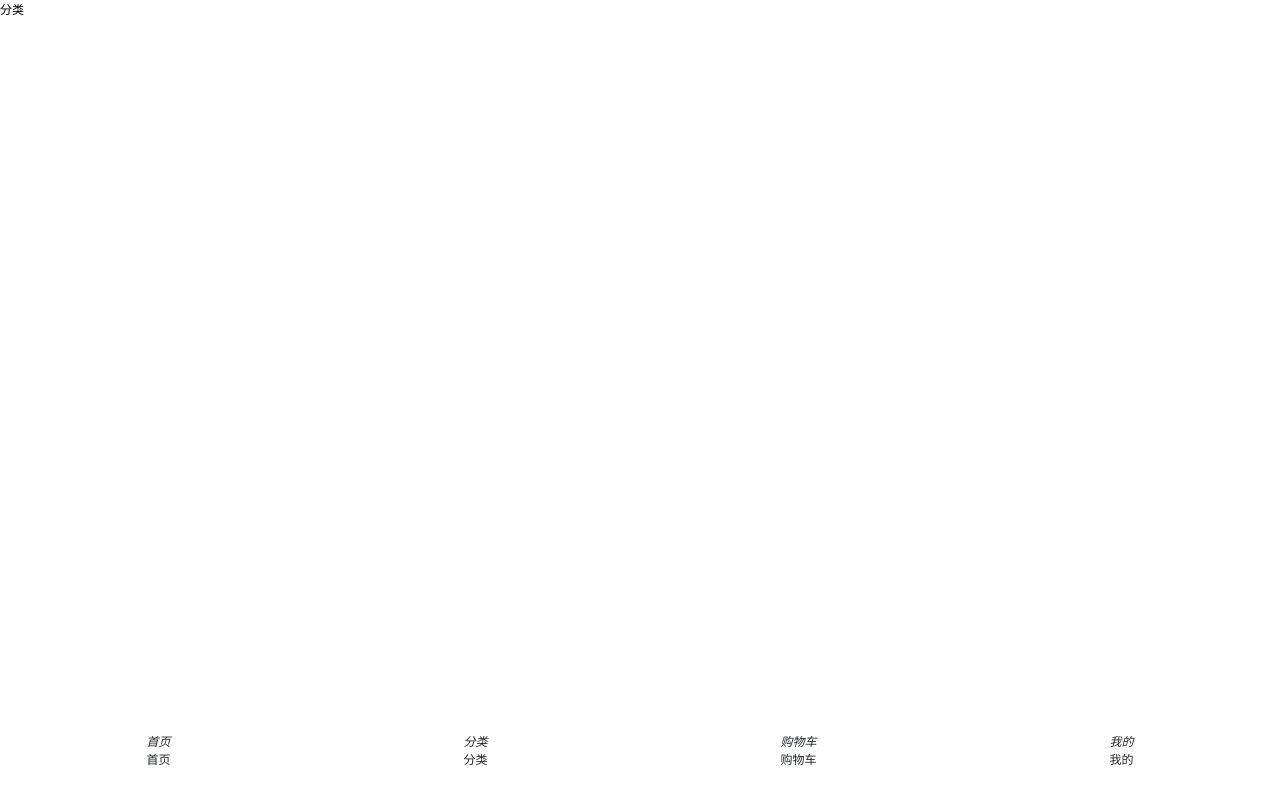
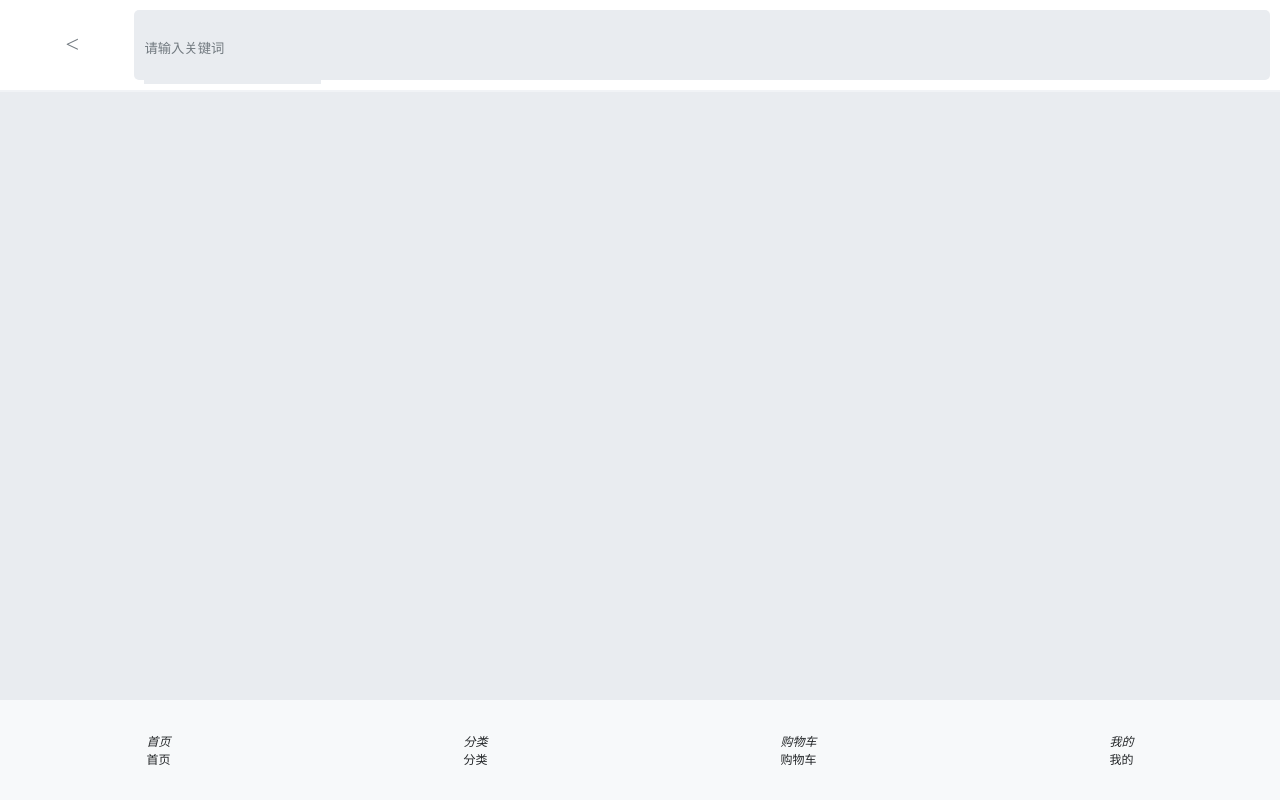
Before and after one commit to gbcnice/flowers, a Vue app: page /home/fenlei in a window 1280 px wide. Built offline with nearby package versions, Linux system fonts and the light colour scheme.

Commit message:
commit fenlei head

```diff
--- a/src/App.vue
+++ b/src/App.vue
@@ -7,4 +7,7 @@
 </template>
 
 <style>
+body{
+      background: #E9ECF0;
+}
 </style>
--- a/src/router.js
+++ b/src/router.js
@@ -17,9 +17,10 @@ export default new Router({
       redirect:{name:'home'}
     },
     {
-      path: '/',
+      path: '/home',
       name: 'home',
       component: Home,
+      redirect:{name:'index'},
       children:[
         {
           path: '/home/index',
--- a/src/views/Home.vue
+++ b/src/views/Home.vue
@@ -42,6 +42,7 @@ export default {
   align-items: center;
   display: flex;
   justify-content: space-around;
+  background: #F7F9FA;
 }
 .home footer .home-foot{
   display: flex;
--- a/src/views/fenlei.vue
+++ b/src/views/fenlei.vue
@@ -1,6 +1,12 @@
 <template>
     <div class="fenlei">
-        分类
+        <div class="fenlei-head">
+            <span class="fenlei-search"><</span>
+            <div class="fenlei-input">
+                <i></i>
+                <input type="text" value="请输入关键词">
+            </div>
+        </div>
     </div>
 </template>
 
@@ -11,5 +17,34 @@ export default {
 </script>
 
 <style>
-
+.fenlei-head{
+    padding: 0.1rem;
+    position: absolute;
+    top: 0;
+    left: 0;
+    right: 0;
+    display: flex;
+    height: 0.68rem;
+    background: #fff;
+    border-bottom: 2px solid #F1F3F6;
+    line-height: 0.68rem;
+}
+.fenlei-head .fenlei-search{
+    flex:10%;
+    color: #71797F;
+    font-size: 24px;
+    text-align: center;
+}
+.fenlei-head .fenlei-input{
+    padding: 0 0.1rem;
+    flex: 90%;
+    background: #E9ECF0;
+    border-radius: 5px;
+}
+.fenlei-head .fenlei-input input{
+    border:none;
+    height: 0.72rem;
+    color: #71797F;
+    background: #E9ECF0;
+}
 </style>
```
